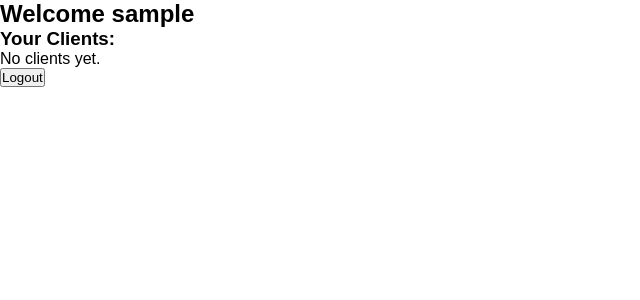
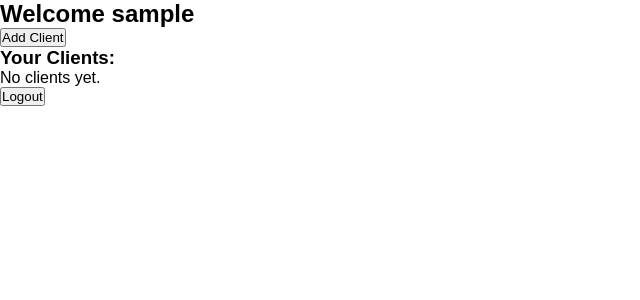
Before and after one commit to LukeGearty/TrainerTools, a Django app: page /dashboard/ in a window 1280 px wide. Shown: the part 55-355 px from the top of the page, without its empty margins (0-640 px from the left). Run offline with Django 5.2, Linux system fonts and the light colour scheme; the visitor is signed in with stand-in values (Sample User, id 1); data that the repository does not hold is empty.

Commit message:
add client button

```diff
--- a/trainertools/core/templates/core/dashboard.html
+++ b/trainertools/core/templates/core/dashboard.html
@@ -5,6 +5,10 @@
 {% block content %}
 
     <h2>Welcome {{ request.user.username }}</h2>
+
+    <a href="{% url 'add_client' %}">
+        <button type>Add Client</button>
+    </a>
 
     <h3>Your Clients: </h3>
     <ul>
--- a/trainertools/core/urls.py
+++ b/trainertools/core/urls.py
@@ -7,5 +7,6 @@ urlpatterns = [
     path("login/", auth_views.LoginView.as_view(template_name="core/login.html"), name="login"),
     path("logout/", auth_views.LogoutView.as_view(next_page="login"), name="logout"),
     path("dashboard/", views.dashboard, name="dashboard"),
-    path("register/", RegisterView.as_view(), name="register")
+    path("register/", RegisterView.as_view(), name="register"),
+    path("add-client/", views.add_client, name="add_client"),
 ]
--- a/trainertools/core/views.py
+++ b/trainertools/core/views.py
@@ -1,9 +1,10 @@
 from django.contrib.auth.decorators import login_required
-from django.shortcuts import render
+from django.shortcuts import render, redirect
 from .models import Client
 from django.contrib.auth.forms import UserCreationForm
 from django.views import generic
 from django.urls import reverse_lazy
+from .forms import ClientForm
 
 
 @login_required
@@ -11,6 +12,20 @@ def dashboard(request):
     clients = Client.objects.filter(trainer=request.user)
     return render(request, 'core/dashboard.html', {"clients": clients})
 
+@login_required
+def add_client(request):
+    if request.method == "POST":
+        form = ClientForm(request.POST)
+        if form.is_valid():
+            client = form.save(commit=False)
+            client.trainer = request.user
+            client.save()
+            return redirect("dashboard")
+    else:
+        form = ClientForm()
+    return render(request, "core/add_client.html", {"form": form})
+
+
 class RegisterView(generic.CreateView):
     form_class = UserCreationForm
     template_name = "core/register.html"
```
Also changed, not shown: trainertools/core/forms.py (added, +8 -0 lines), trainertools/core/templates/core/add_client.html (added, +12 -0 lines), 1 other file.
